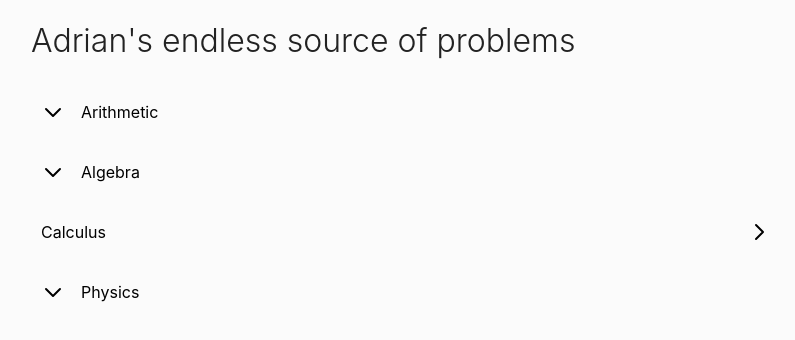
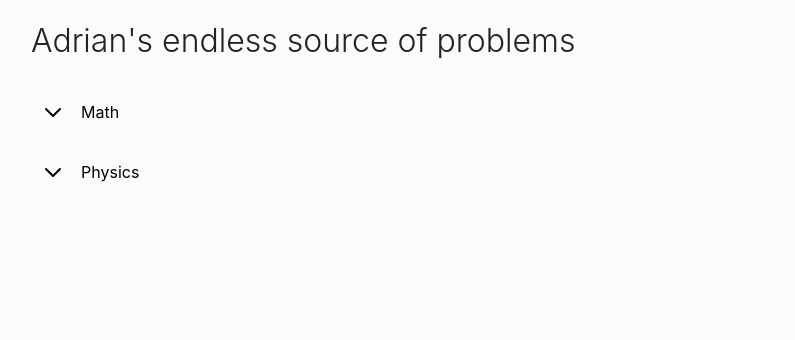
Before and after one commit to aderhall/problems, a React (Create React App) app: page / in a window 1280 px wide. Shown: the top 340 px of the page, without its empty margins (234-1029 px from the left). Built offline with nearby package versions, Linux system fonts and the light colour scheme; the HTML template or start-up script is replaced by a standard one.

Commit message:
Reorganize problem folders

```diff
--- a/src/problems.js
+++ b/src/problems.js
@@ -1,6 +1,7 @@
 let problems = {};
 
 export let collections = {
+  "_Math": {
     "_Arithmetic": {
       "Exponents and compound interest": {"math": ["e1"]}
     },
@@ -8,7 +9,10 @@ export let collections = {
       "Simultaneous equations": {"alg": ["simult1"]},
       "Simple linear equations": {"alg": ["l1", "l2"]}
     },
-  "Calculus": {"calc": ["c1"]},
+    "_Calculus": {
+      "Simple integration": {"calc": ["c1"]}
+    }
+  },
   "_Physics": {
     "Thermal physics": {"physics": ["thermal1"]}
   }
```
Lines whose indentation alone changed are shown as unchanged.
